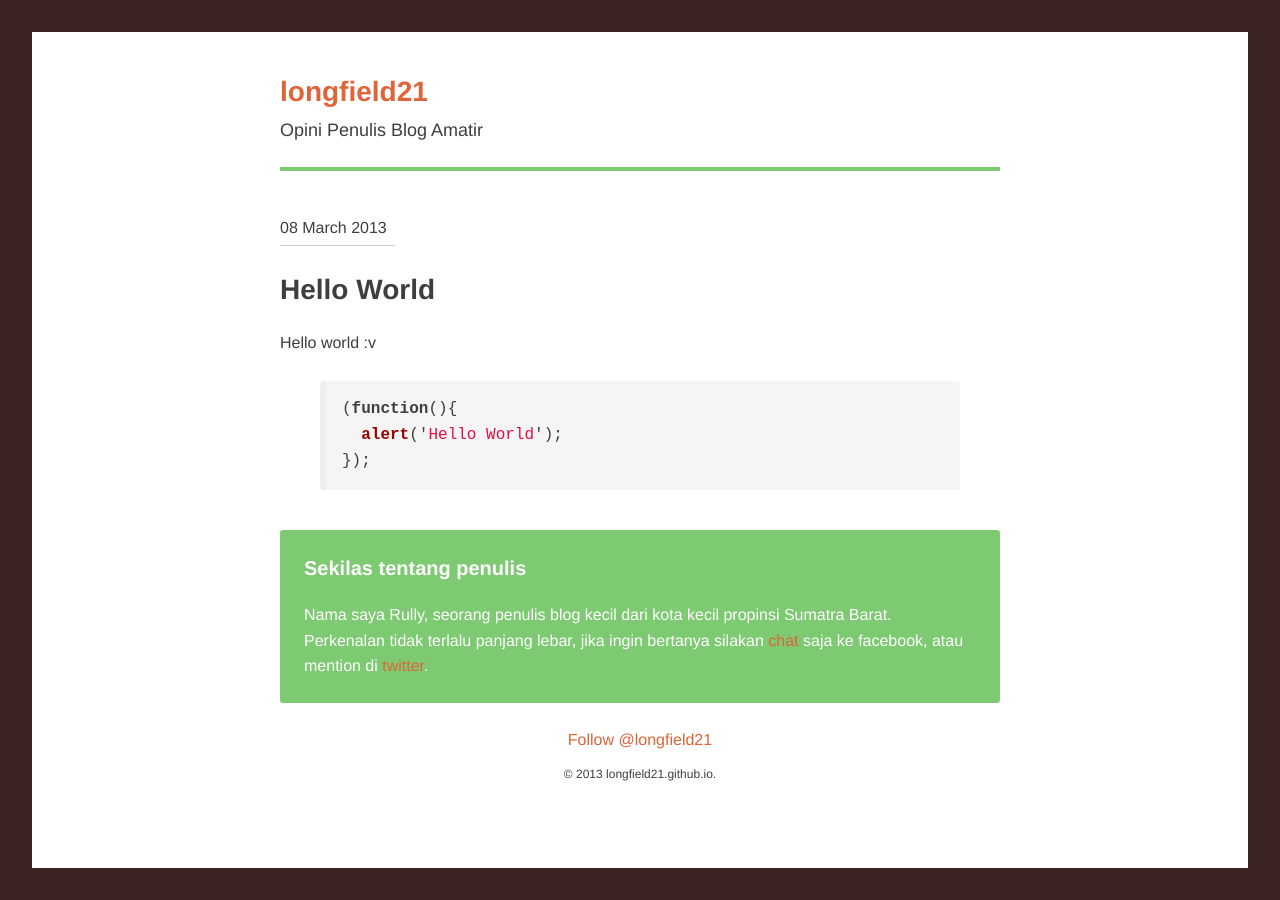
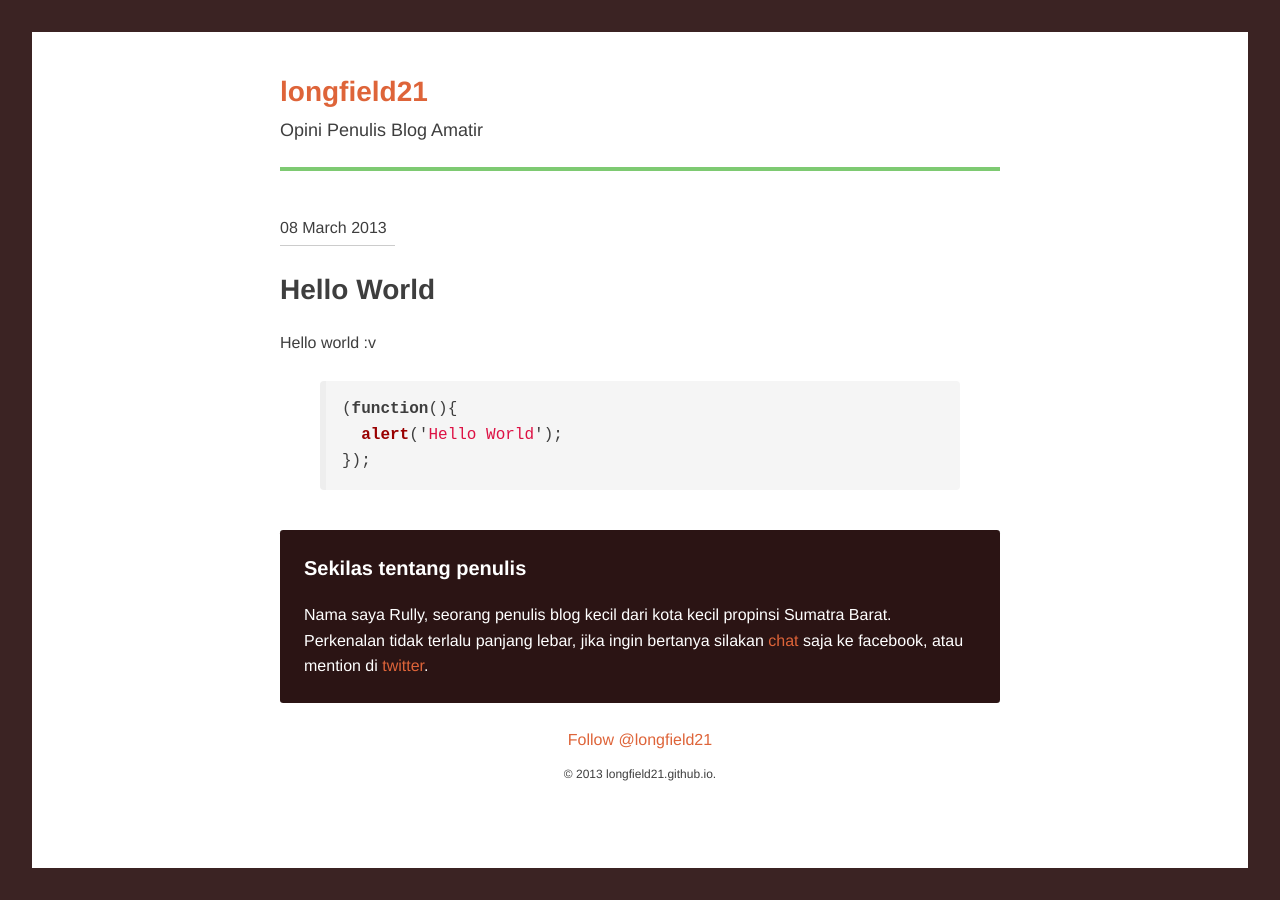
Before and after one commit to longfield21/longfield21.github.com, a Jekyll site: the page built from index.html, in a window 1280 px wide. Built offline with Jekyll 4.4.1, drawn with Linux system fonts in a browser that asks for light colours; Markdown is read by kramdown in place of the engine named in the settings; comment, search, counter and statistics services are not loaded.

Commit message:
Update index.css

```diff
--- a/assets/css/index.css
+++ b/assets/css/index.css
@@ -637,7 +637,7 @@ p, blockquote, ul, ol, dl, menu, pre {
 /* Footer
    ========================================================================== */
 .site-foot {
-  background-color: #7eca72;
+  background-color: #2b1414;
   color: #fff;
   margin-bottom: 1.5em;
 }
```
